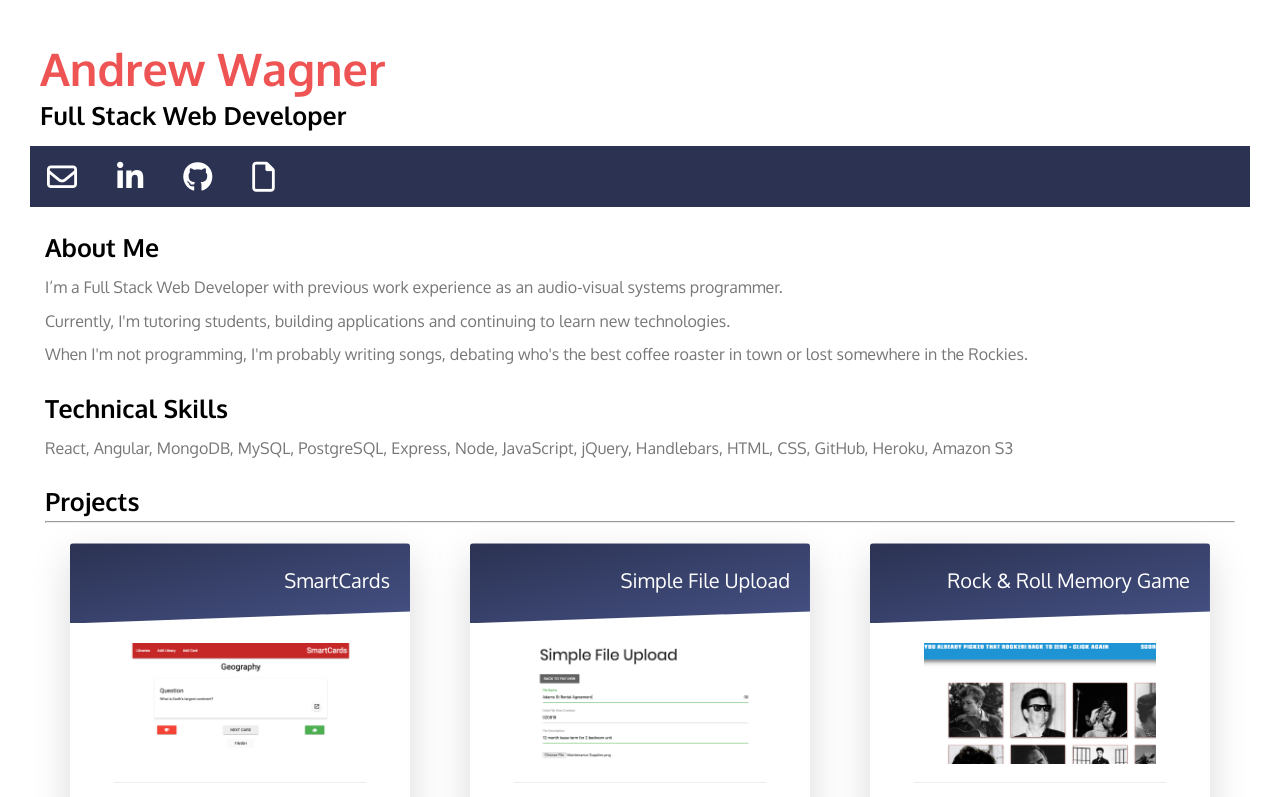
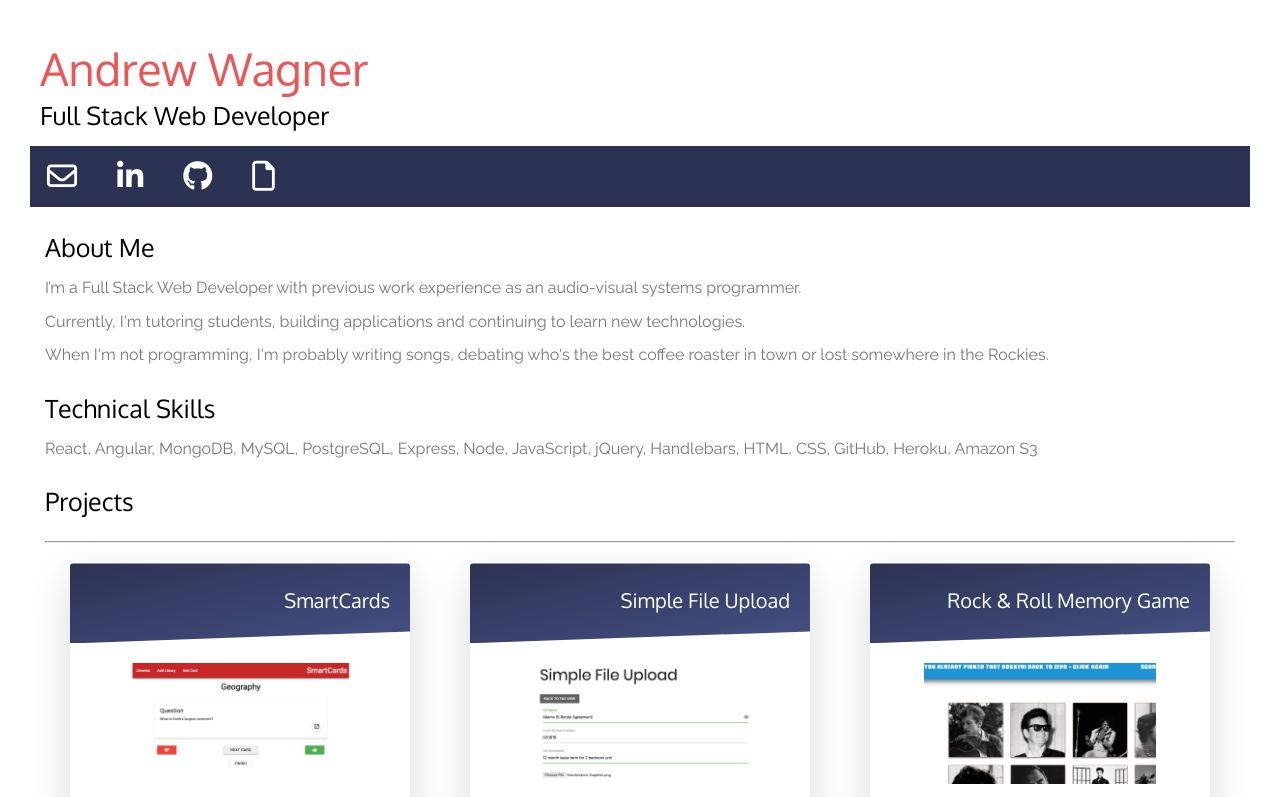
Before and after one commit to WagnerAndrew/Andrew-Wagner-Portfolio-Custom-Styled, a React (Create React App) app: page / in a window 1280 px wide. Shown: the top 797 px of the page. Built offline with nearby package versions, Linux system fonts and the light colour scheme.

Commit message:
font weight change

```diff
--- a/public/index.html
+++ b/public/index.html
@@ -7,14 +7,14 @@
     <meta name="theme-color" content="#000000" />
     <link rel="manifest" href="%PUBLIC_URL%/manifest.json" />
     <link
-      href="https://fonts.googleapis.com/css?family=Oxygen:100,300,400,700,900"
+      href="https://fonts.googleapis.com/css?family=Raleway|Oxygen:100,300,400,700,900"
       rel="stylesheet"
     />
-    <script src="https://kit.fontawesome.com/5f35fec1c6.js"></script>
     <title>Andrew Wagner Portfolio</title>
   </head>
   <body>
     <noscript>You need to enable JavaScript to run this app.</noscript>
     <div id="root"></div>
+    <script src="https://kit.fontawesome.com/5f35fec1c6.js"></script>
   </body>
 </html>
--- a/src/App.js
+++ b/src/App.js
@@ -63,8 +63,9 @@ class App extends Component {
           </p>
         </TextField>
         <TextField>
-          {' '}
           <h5>Projects</h5>
+        </TextField>
+        <TextField>
           <hr />
         </TextField>
 
@@ -72,6 +73,7 @@ class App extends Component {
           <Card
             number='1'
             title='SmartCards'
+            alt='SmartCards'
             image={SmartCards1}
             li1='SmartCards is a full stack application built with React,
           MongoDB, Express and Node'
@@ -84,6 +86,7 @@ class App extends Component {
           <Card
             number='2'
             title='Simple File Upload'
+            alt='Simple File Upload'
             image={SFU1}
             li1="This application utilizes Amazon's S3 to store uploaded
           files"
@@ -97,6 +100,7 @@ class App extends Component {
           <Card
             number='3'
             title='Rock & Roll Memory Game'
+            alt='Rock & Roll Memory Game'
             image={MemoryGame1}
             li1='This is a memory game built with React'
             li2='Test your memory by avoiding a double click on a Rock &
--- a/src/components/Card.js
+++ b/src/components/Card.js
@@ -18,7 +18,7 @@ export default function Card(props) {
           <div class='card__details'>
             <ul>
               <li>
-                <img class='card__image' src={props.image} />
+                <img class='card__image' src={props.image} alt={props.alt} />
               </li>
               <li>{props.li1}</li>
               <li>{props.li2}</li>
--- a/src/sass/_base.scss
+++ b/src/sass/_base.scss
@@ -10,14 +10,14 @@ html {
   // This defines what 1rem is
   font-size: 62.5%; //1 rem = 10px; 10px/16px = 62.5%
 
+  @include respond(tab-port) {
+    // width < 900?
+    font-size: 50%; //1 rem = 8px, 8/16 = 50%
+  }
+
   @include respond(tab-land) {
     // width < 1200?
     font-size: 52%; //1 rem = 9px, 9/16 = 50%
-  }
-
-  @include respond(tab-port) {
-    // width < 900?
-    font-size: 50%; //1 rem = 8px, 8/16 = 50%
   }
 
   @include respond(big-desktop) {
--- a/src/sass/_typography.scss
+++ b/src/sass/_typography.scss
@@ -1,5 +1,5 @@
 body {
-  font-family: 'Oxygen', sans-serif;
+  font-family: 'Raleway', sans-serif;
   font-weight: 400;
   line-height: 1.7;
   color: $color-grey-dark;
@@ -12,7 +12,7 @@ h4,
 h5,
 h6 {
   font-family: 'Oxygen', sans-serif;
-  font-weight: 900;
+  font-weight: 400;
   color: #000;
 }
 
```
